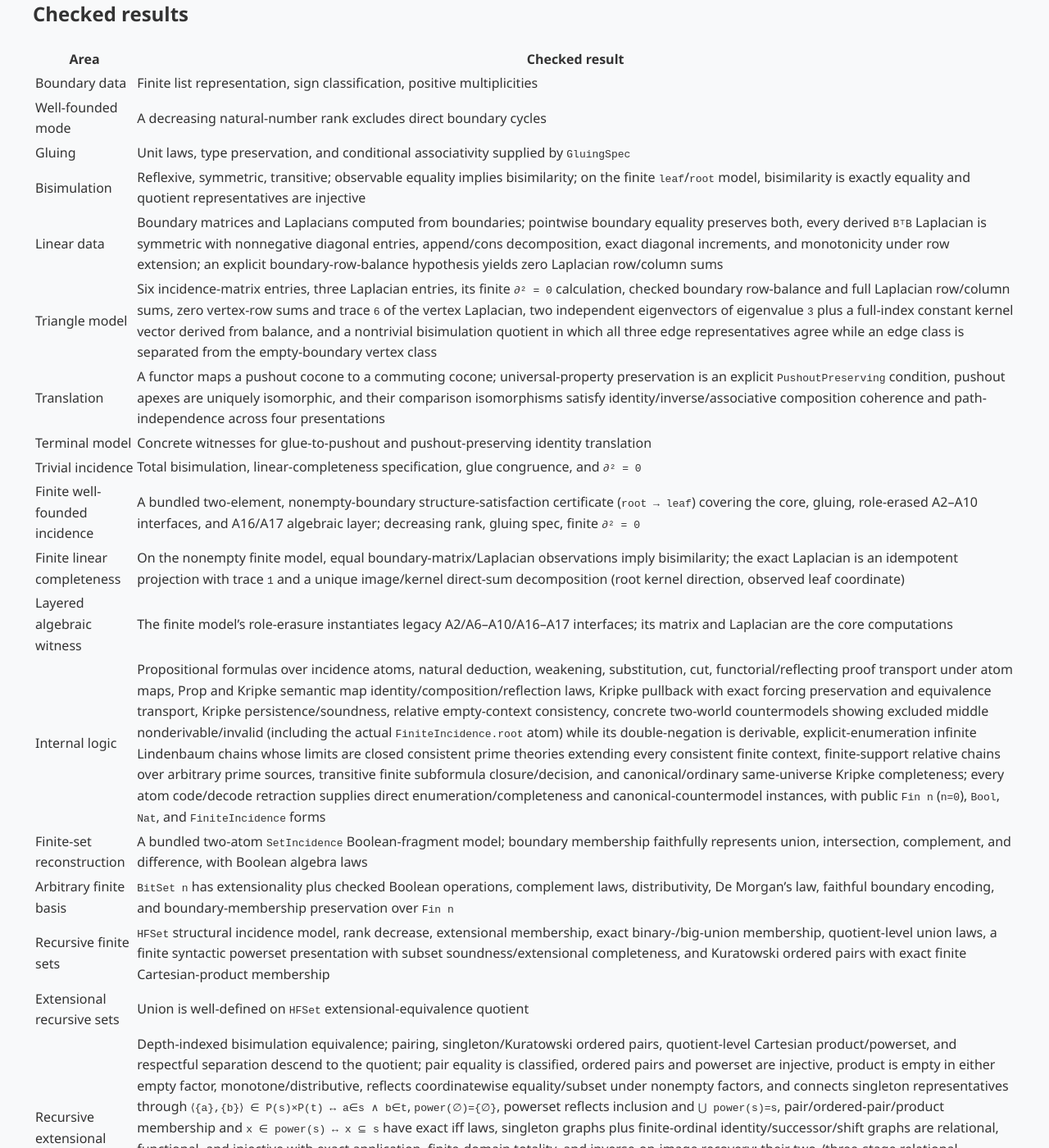
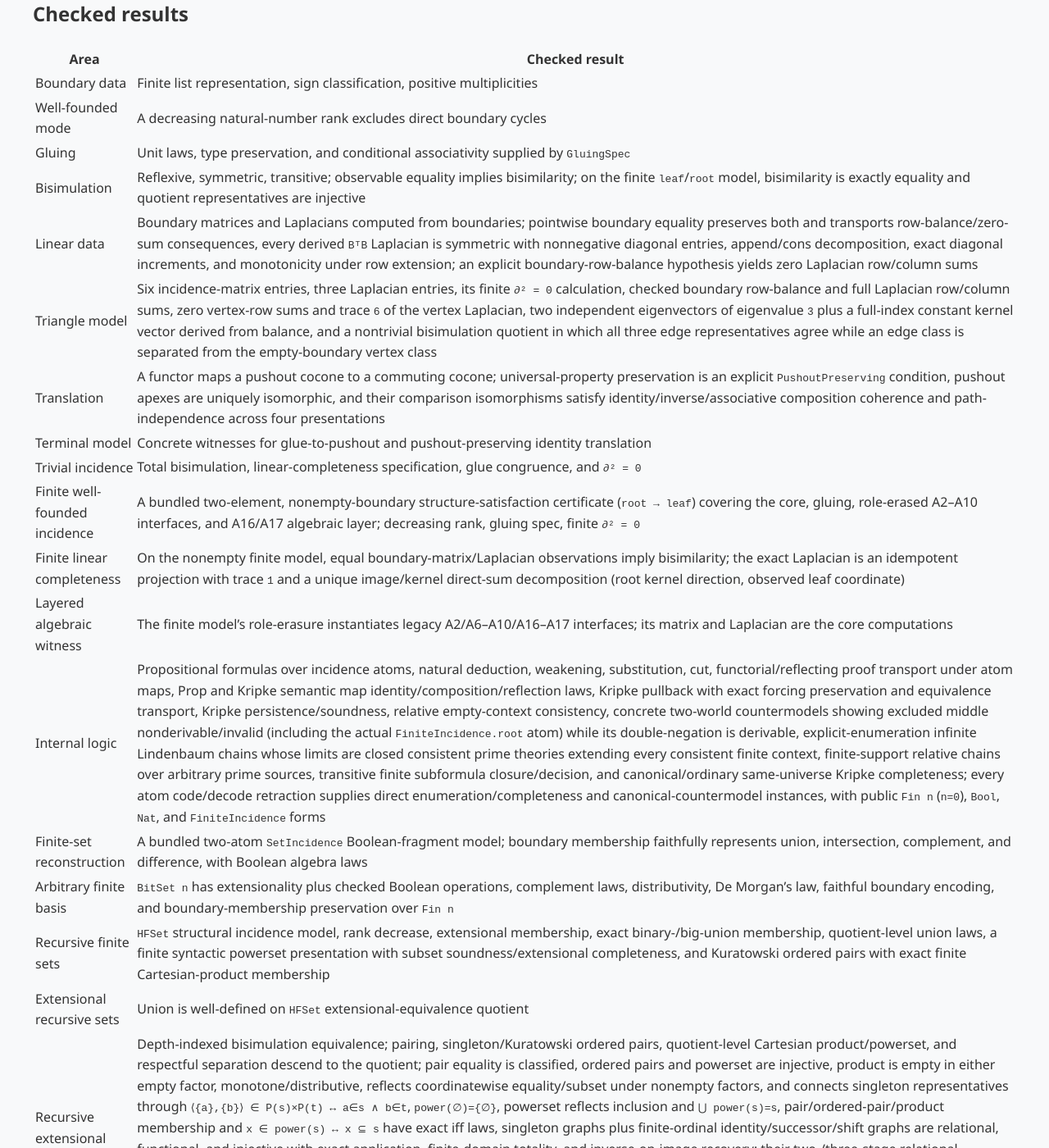
Before and after one commit to com-junkawasaki/inc, a Jekyll site: the page built from docs/verification.md, in a window 1280 px wide and 1400 px high, scrolled down 464 px. Shown: the whole window at 82% size. Built offline with Jekyll 4.4.1, drawn with Linux system fonts in a browser that asks for light colours; some of the changed text lies outside the part shown.

Commit message:
feat(inc): preserve balance and powerset joins

```diff
--- a/docs/verification.md
+++ b/docs/verification.md
@@ -18,7 +18,7 @@ the triangle example.
 | Well-founded mode | A decreasing natural-number rank excludes direct boundary cycles |
 | Gluing | Unit laws, type preservation, and conditional associativity supplied by `GluingSpec` |
 | Bisimulation | Reflexive, symmetric, transitive; observable equality implies bisimilarity; on the finite `leaf`/`root` model, bisimilarity is exactly equality and quotient representatives are injective |
-| Linear data | Boundary matrices and Laplacians computed from boundaries; pointwise boundary equality preserves both, every derived `BᵀB` Laplacian is symmetric with nonnegative diagonal entries, append/cons decomposition, exact diagonal increments, and monotonicity under row extension; an explicit boundary-row-balance hypothesis yields zero Laplacian row/column sums |
+| Linear data | Boundary matrices and Laplacians computed from boundaries; pointwise boundary equality preserves both and transports row-balance/zero-sum consequences, every derived `BᵀB` Laplacian is symmetric with nonnegative diagonal entries, append/cons decomposition, exact diagonal increments, and monotonicity under row extension; an explicit boundary-row-balance hypothesis yields zero Laplacian row/column sums |
 | Triangle model | Six incidence-matrix entries, three Laplacian entries, its finite `∂² = 0` calculation, checked boundary row-balance and full Laplacian row/column sums, zero vertex-row sums and trace `6` of the vertex Laplacian, two independent eigenvectors of eigenvalue `3` plus a full-index constant kernel vector derived from balance, and a nontrivial bisimulation quotient in which all three edge representatives agree while an edge class is separated from the empty-boundary vertex class |
 | Translation | A functor maps a pushout cocone to a commuting cocone; universal-property preservation is an explicit `PushoutPreserving` condition, pushout apexes are uniquely isomorphic, and their comparison isomorphisms satisfy identity/inverse/associative composition coherence and path-independence across four presentations |
 | Terminal model | Concrete witnesses for glue-to-pushout and pushout-preserving identity translation |
@@ -33,7 +33,7 @@ the triangle example.
 | Extensional recursive sets | Union is well-defined on `HFSet` extensional-equivalence quotient |
 | Recursive extensional quotient | Depth-indexed bisimulation equivalence; pairing, singleton/Kuratowski ordered pairs, quotient-level Cartesian product/powerset, and respectful separation descend to the quotient; pair equality is classified, ordered pairs and powerset are injective, product is empty in either empty factor, monotone/distributive, reflects coordinatewise equality/subset under nonempty factors, and connects singleton representatives through `⟨{a},{b}⟩ ∈ P(s)×P(t) ↔ a∈s ∧ b∈t`, `power(∅)={∅}`, powerset reflects inclusion and `⋃ power(s)=s`, pair/ordered-pair/product membership and `x ∈ power(s) ↔ x ⊆ s` have exact iff laws, singleton graphs plus finite-ordinal identity/successor/shift graphs are relational, functional, and injective with exact application, finite-domain totality, and inverse-on-image recovery; their two-/three-stage relational composition has exact application, uniqueness, and associativity-coherence laws, nonempty-domain shift graphs reflect offsets/cancel addition, and respectful predicate filters plus Boolean complement/conjunction/disjunction give quotient-safe relative difference, partition, disjointness, involution, and De Morgan laws; true/false filters are identity/empty, and a quotient-level membership-tree rank proves well-foundedness and the set-theoretic foundation statement |
 | Quotient union algebra | Exact pair/binary-/big-union membership; binary union is an idempotent least upper bound, `⋃{s,t}=s∪t`, and big union preserves empty/distributes over binary union |
-| Finite set-fragment model | A bundled HF recursive-quotient witness for empty, exact pairing/product, product zero/monotonicity/distribution and singleton-powerset bridge, powerset with `⋃P(s)=s`, respectful separation, exact big union, extensionality, and foundation |
+| Finite set-fragment model | A bundled HF recursive-quotient witness for empty, exact pairing/product, product zero/monotonicity/distribution and singleton-powerset bridge, powerset with `⋃P(s)=s` and exact powerset-image join/LUB law, respectful separation, exact big union, extensionality, and foundation |
 | Natural-number reconstruction | Injective von Neumann naturals in the recursive quotient, with rank `n`, exact membership `m ∈ n ↔ m < n`, internal inclusion/proper inclusion exactly `m ≤ n`/`m < n`, equality/trichotomy, successor `n + 1 = n ∪ {n}`, `⋃(n+1)=n`, and binary union `max(m,n)` with associative/commutative/idempotent laws |
 | Recursive union algebra | Recursive quotient union is associative, commutative, and has empty as identity |
 | Recursive membership | Membership descends to the recursive quotient; empty has no members, each union summand embeds, and extensionality is proved |
```
Also changed, not shown: README.md, 2 other files.
